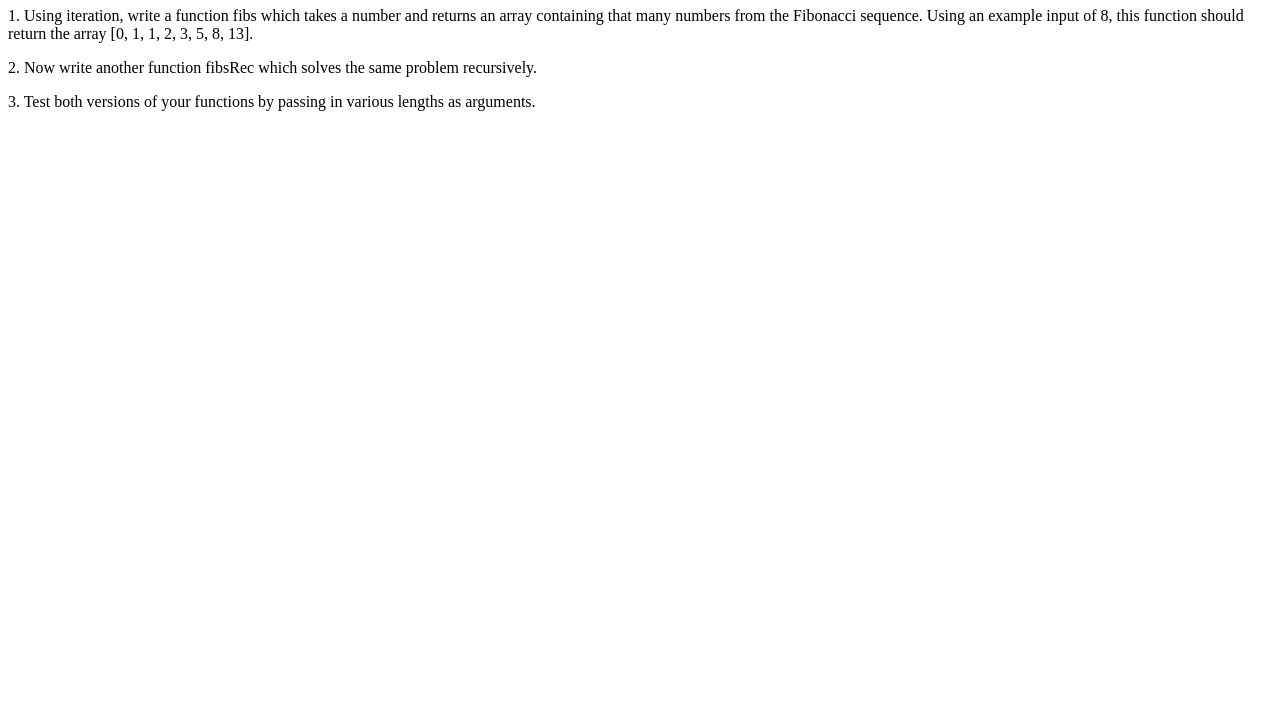
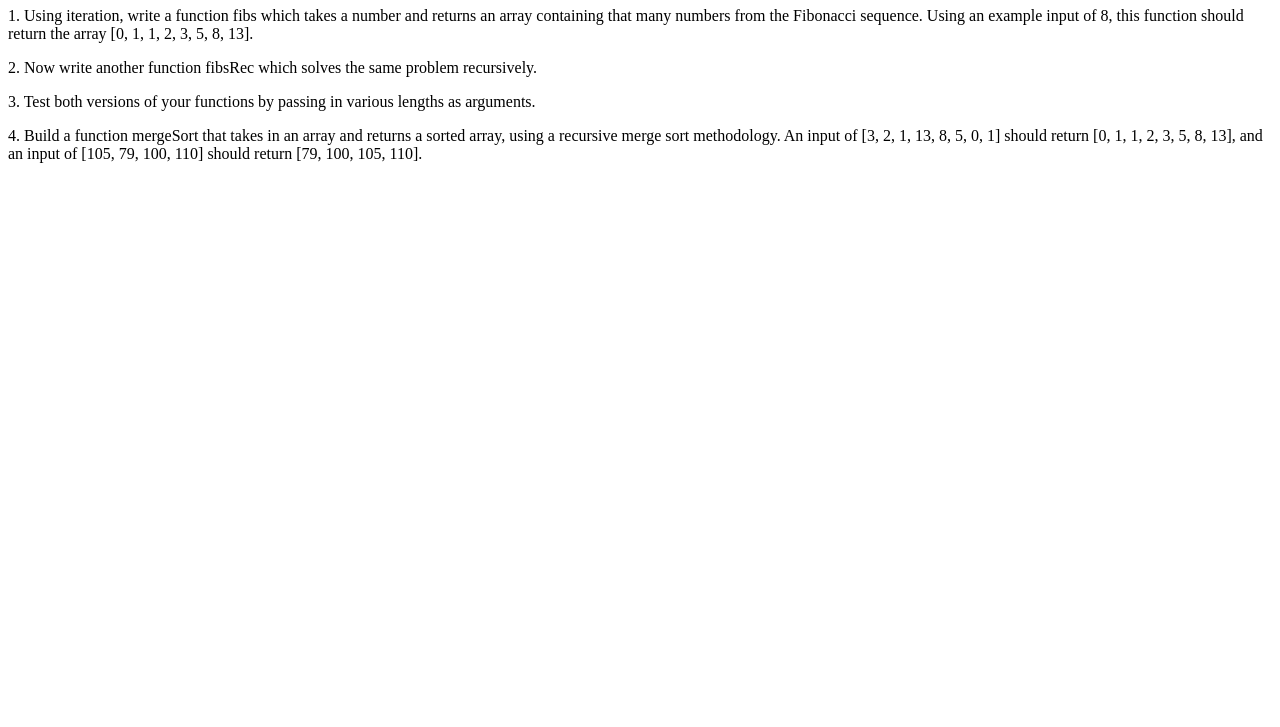
Before and after one commit to AdeBeeY/Recursion-Fibonacci, a plain HTML site: page index.html in a window 1280 px wide. Shown: the part 73-800 px from the top of the page. Drawn offline with Linux system fonts and the light colour scheme.

Commit message:
Include mergeSort task

```diff
--- a/index.html
+++ b/index.html
@@ -20,6 +20,10 @@
     3.  Test both versions of your functions by passing in various lengths as arguments.
   </p>
 
-  <script src="fibonacci.js"></script>
+  <p>
+    4.  Build a function mergeSort that takes in an array and returns a sorted array, using a recursive merge sort methodology. An input of [3, 2, 1, 13, 8, 5, 0, 1] should return [0, 1, 1, 2, 3, 5, 8, 13], and an input of [105, 79, 100, 110] should return [79, 100, 105, 110].
+  </p>
+
+  <script type="module" src="fibonacci.js"></script>
 </body>
 </html>
```
